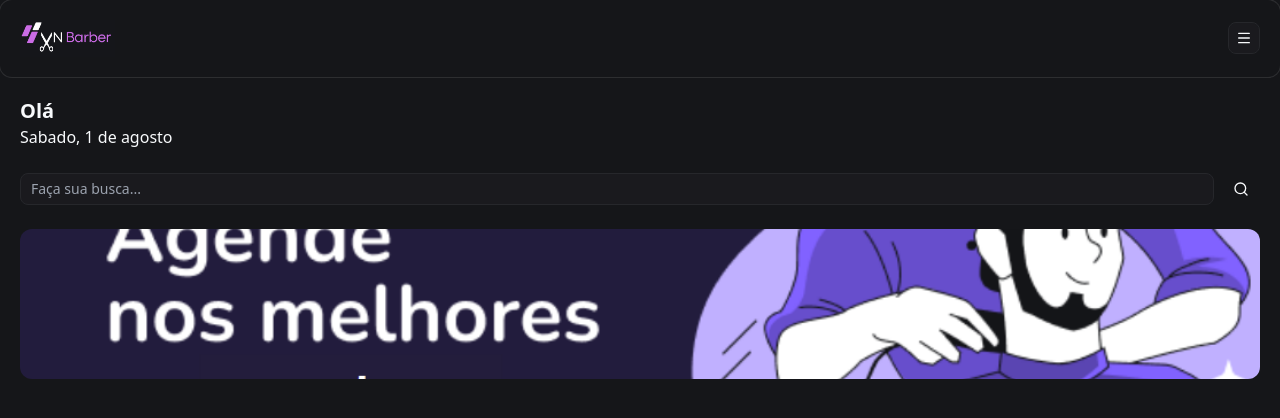
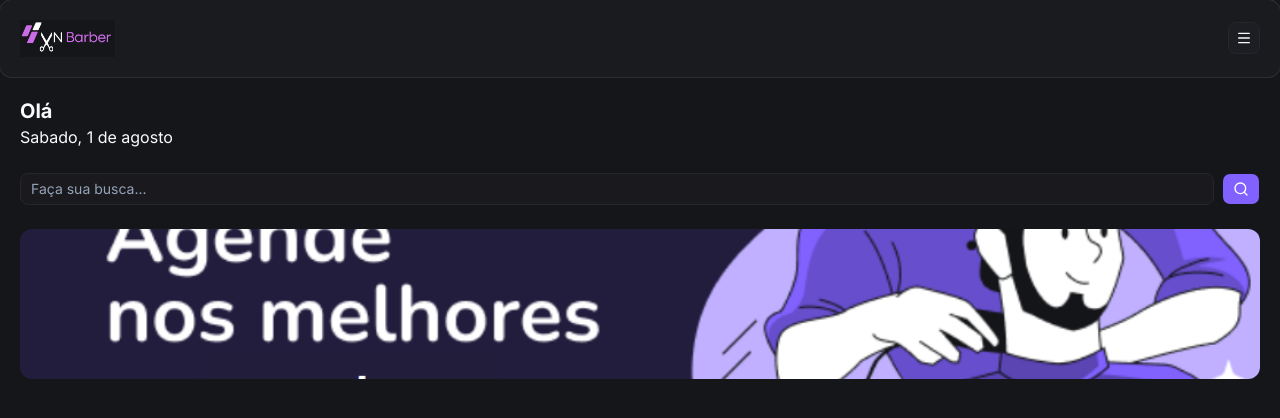
Before and after one commit to VnszinN/barbershop, a Next.js app: page / in a window 1280 px wide. Shown: the top 418 px of the page. Built offline with nearby package versions, Linux system fonts and the light colour scheme.

Commit message:
chore: retirada de configs não utilizadas

```diff
--- a/src/app/globals.css
+++ b/src/app/globals.css
@@ -12,10 +12,6 @@
 }
 
 @layer base {
-  .theme {
-    --font-heading: var(--font-sans);
-    --font-sans: var(--font-sans);
-  }
   .dark {
     --background: 225 9% 9%;
     --foreground: 210 40% 98%;
--- a/src/app/layout.tsx
+++ b/src/app/layout.tsx
@@ -1,21 +1,8 @@
 import type { Metadata } from "next"
-import localFont from "next/font/local"
-// import { Geist } from "next/font/google"
-// import { cn } from "@/app/_lib/utils"
+import { Inter } from "next/font/google"
 import "./globals.css"
 
-// const geist = Geist({ subsets: ["latin"], variable: "--font-sans" })
-
-const geistSans = localFont({
-  src: "./fonts/GeistVF.woff",
-  variable: "--font-geist-sans",
-  weight: "100 900",
-})
-const geistMono = localFont({
-  src: "./fonts/GeistMonoVF.woff",
-  variable: "--font-geist-mono",
-  weight: "100 900",
-})
+const inter = Inter({ subsets: ["latin"] })
 
 export const metadata: Metadata = {
   title: "Create Next App",
@@ -29,11 +16,7 @@
 }>) {
   return (
     <html lang="en" className="dark">
-      <body
-        className={`${geistSans.variable} ${geistMono.variable} bg-background text-foreground antialiased`}
-      >
-        {children}
-      </body>
+      <body className={`${inter.className} `}>{children}</body>
     </html>
   )
 }
--- a/tailwind.config.ts
+++ b/tailwind.config.ts
@@ -4,11 +4,20 @@
 const config: Config = {
   darkMode: ["class"],
   content: [
-    "./src/pages/**/*.{js,ts,jsx,tsx,mdx}",
-    "./src/_components/**/*.{js,ts,jsx,tsx,mdx}",
-    "./src/app/**/*.{js,ts,jsx,tsx,mdx}",
+    "./src/pages/**/*.{ts,tsx}",
+    "./src/_components/**/*.{ts,tsx}",
+    "./src/app/**/*.{ts,tsx}",
+    "./src/**/*.{ts,tsx}",
   ],
+  prefix: "",
   theme: {
+    container: {
+      center: true,
+      padding: "2rem",
+      screens: {
+        "2xl": "1400px",
+      },
+    },
     extend: {
       colors: {
         border: "hsl(var(--border))",
@@ -16,6 +25,53 @@
         ring: "hsl(var(--ring))",
         background: "hsl(var(--background))",
         foreground: "hsl(var(--foreground))",
+        primary: {
+          DEFAULT: "hsl(var(--primary))",
+          foreground: "hsl(var(--primary-foreground))",
+        },
+        secondary: {
+          DEFAULT: "hsl(var(--secondary))",
+          foreground: "hsl(var(--secondary-foreground))",
+        },
+        destructive: {
+          DEFAULT: "hsl(var(--destructive))",
+          foreground: "hsl(var(--destructive-foreground))",
+        },
+        muted: {
+          DEFAULT: "hsl(var(--muted))",
+          foreground: "hsl(var(--muted-foreground))",
+        },
+        accent: {
+          DEFAULT: "hsl(var(--accent))",
+          foreground: "hsl(var(--accent-foreground))",
+        },
+        popover: {
+          DEFAULT: "hsl(var(--popover))",
+          foreground: "hsl(var(--popover-foreground))",
+        },
+        card: {
+          DEFAULT: "hsl(var(--card))",
+          foreground: "hsl(var(--card-foreground))",
+        },
+      },
+      borderRadius: {
+        lg: "var(--radius)",
+        md: "calc(var(--radius) - 2px)",
+        sm: "calc(var(--radius) - 4px)",
+      },
+      keyframes: {
+        "accordion-down": {
+          from: { height: "0" },
+          to: { height: "var(--radix-accordion-content-height)" },
+        },
+        "accordion-up": {
+          from: { height: "var(--radix-accordion-content-height)" },
+          to: { height: "0" },
+        },
+      },
+      animation: {
+        "accordion-down": "accordion-down 0.2s ease-out",
+        "accordion-up": "accordion-up 0.2s ease-out",
       },
     },
   },
```
